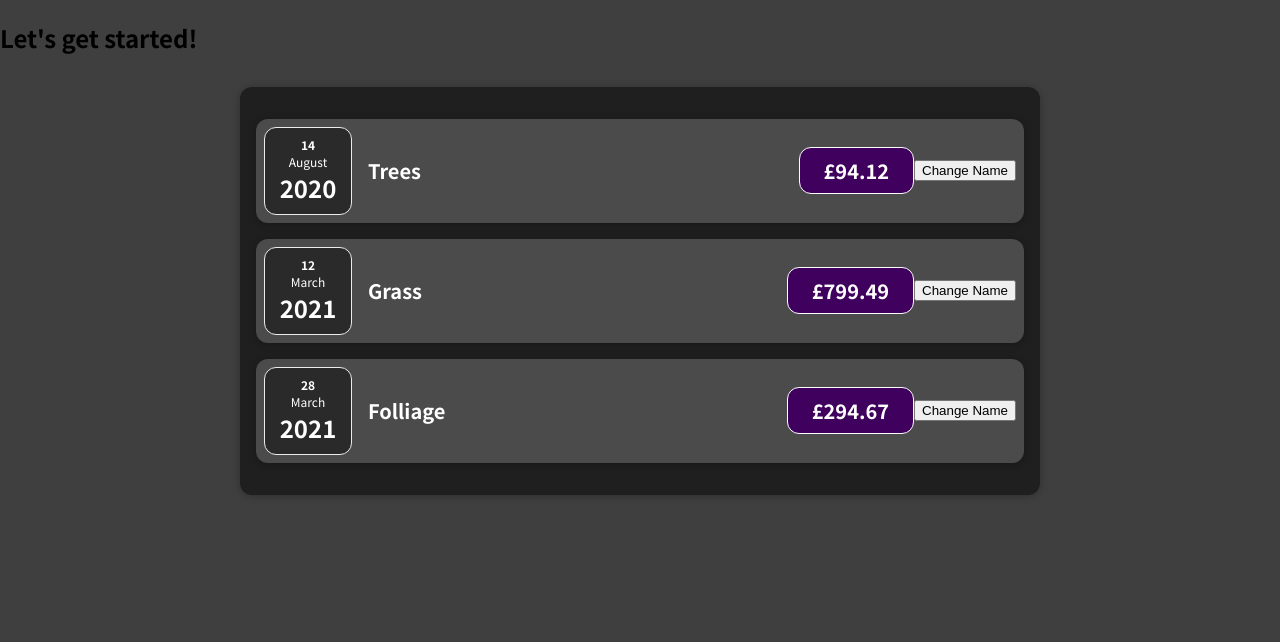
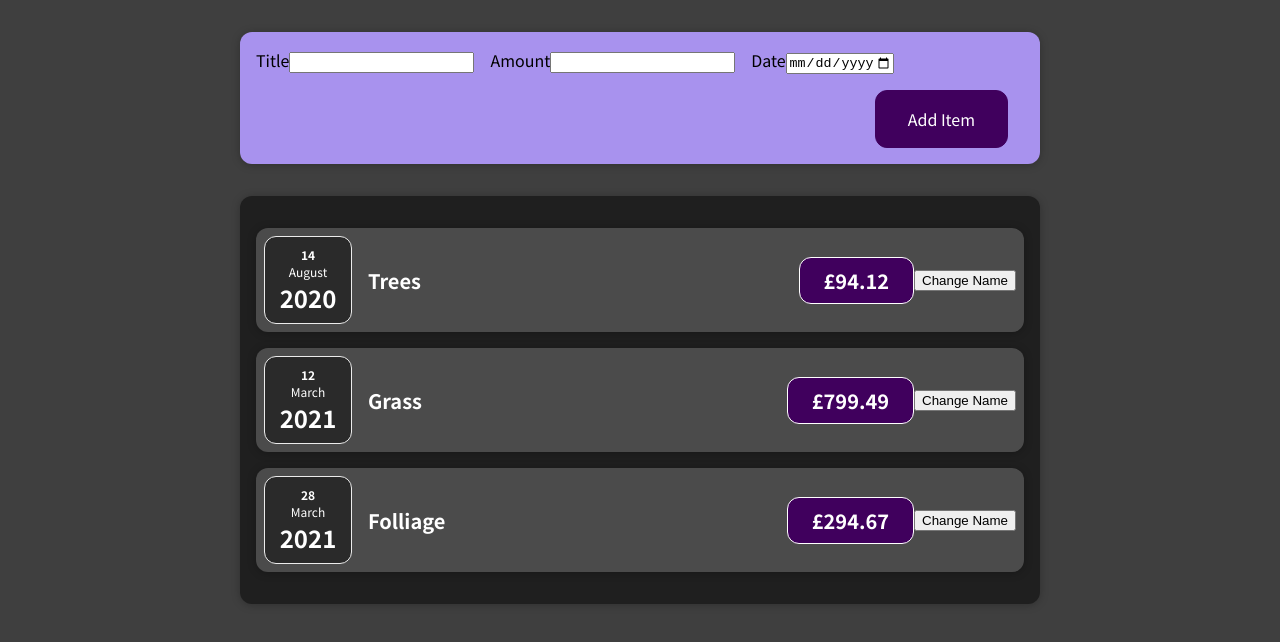
Before and after one commit to denriquem/greenGold, a React (Create React App) app: page / in a window 1280 px wide. Shown: the top 642 px of the page. Built offline with nearby package versions, Linux system fonts and the light colour scheme.

Commit message:
NewItem from complete

```diff
--- a/src/App.js
+++ b/src/App.js
@@ -1,5 +1,6 @@
 import Expenses from "./components/Expenses/Expenses";
 import "./components/Expenses/Expenses.css";
+import NewExpense from "./components/NewExpense/NewExpense";
 
 const App = () => {
 	const expenses = [
@@ -30,7 +31,7 @@
 	];
 	return (
 		<div>
-			<h2>Let's get started!</h2>
+			<NewExpense />
 			<div>
 				<Expenses expensesArr={expenses} />
 			</div>
--- a/src/components/Expenses/GreenItem.js
+++ b/src/components/Expenses/GreenItem.js
@@ -6,6 +6,7 @@
 
 const GreenItem = (props) => {
 	const [title, setTitle] = useState(props.title);
+	console.log("expense item evaluated by react");
 
 	const clickHandler = () => {
 		setTitle("Updated");
--- /dev/null
+++ b/src/components/NewExpense/ExpenseForm.css
@@ -0,0 +1,26 @@
+.new-expense__controls {
+	display: flex;
+	flex-wrap: wrap;
+	gap: 1rem;
+	margin-bottom: 1rem;
+	text-align: left;
+}
+
+.new-expense__control label {
+	font-weight: bold;
+	margin-bottom: 0.5rem;
+	display: block;
+}
+
+.new-expense__control input {
+	font: inherit;
+	padding: 0.5rem;
+	border-radius: 6px;
+	border: 1px solid #ccc;
+	width: 20rem;
+	max-width: 100%;
+}
+
+.new-expense__actions {
+	text-align: right;
+}
--- /dev/null
+++ b/src/components/NewExpense/ExpenseForm.js
@@ -0,0 +1,27 @@
+import "./ExpenseForm.css";
+
+const ExpenseForm = () => {
+	return (
+		<form>
+			<div className="new-expense__controls">
+				<div className="new expense__control">
+					<label>Title</label>
+					<input type="text" />
+				</div>
+				<div className="new expense__control">
+					<label>Amount</label>
+					<input type="number" min="0.01" step="0.01" />
+				</div>
+				<div className="new expense__control">
+					<label>Date</label>
+					<input type="date" min="2019-01-01" max="2025-12-31" />
+				</div>
+			</div>
+			<div className="new-expense__actions">
+				<button>Add Item</button>
+			</div>
+		</form>
+	);
+};
+
+export default ExpenseForm;
--- /dev/null
+++ b/src/components/NewExpense/NewExpense.css
@@ -0,0 +1,38 @@
+.new-expense {
+	background-color: #a892ee;
+	padding: 1rem;
+	margin: 2rem auto;
+	width: 50rem;
+	max-width: 95%;
+	border-radius: 12px;
+	text-align: center;
+	box-shadow: 0 1px 8px rgba(0, 0, 0, 0.25);
+}
+
+.new-expense button {
+	font: inherit;
+	cursor: pointer;
+	padding: 1rem 2rem;
+	border: 1px solid #40005d;
+	background-color: #40005d;
+	color: white;
+	border-radius: 12px;
+	margin-right: 1rem;
+}
+
+.new-expense button:hover,
+.new-expense button:active {
+	background-color: #510674;
+	border-color: #510674;
+}
+
+.new-expense button.alternative {
+	color: #220131;
+	border-color: transparent;
+	background-color: transparent;
+}
+
+.new-expense button.alternative:hover,
+.new-expense button.alternative:active {
+	background-color: #ddb3f8;
+}
--- /dev/null
+++ b/src/components/NewExpense/NewExpense.js
@@ -0,0 +1,13 @@
+import React from "react";
+import "./NewExpense.css";
+import ExpenseForm from "./ExpenseForm";
+
+const NewExpense = () => {
+	return (
+		<div className="new-expense">
+			<ExpenseForm />
+		</div>
+	);
+};
+
+export default NewExpense;
```
Also changed, not shown: 1 other file (tests, documents, lock files or other folders).
